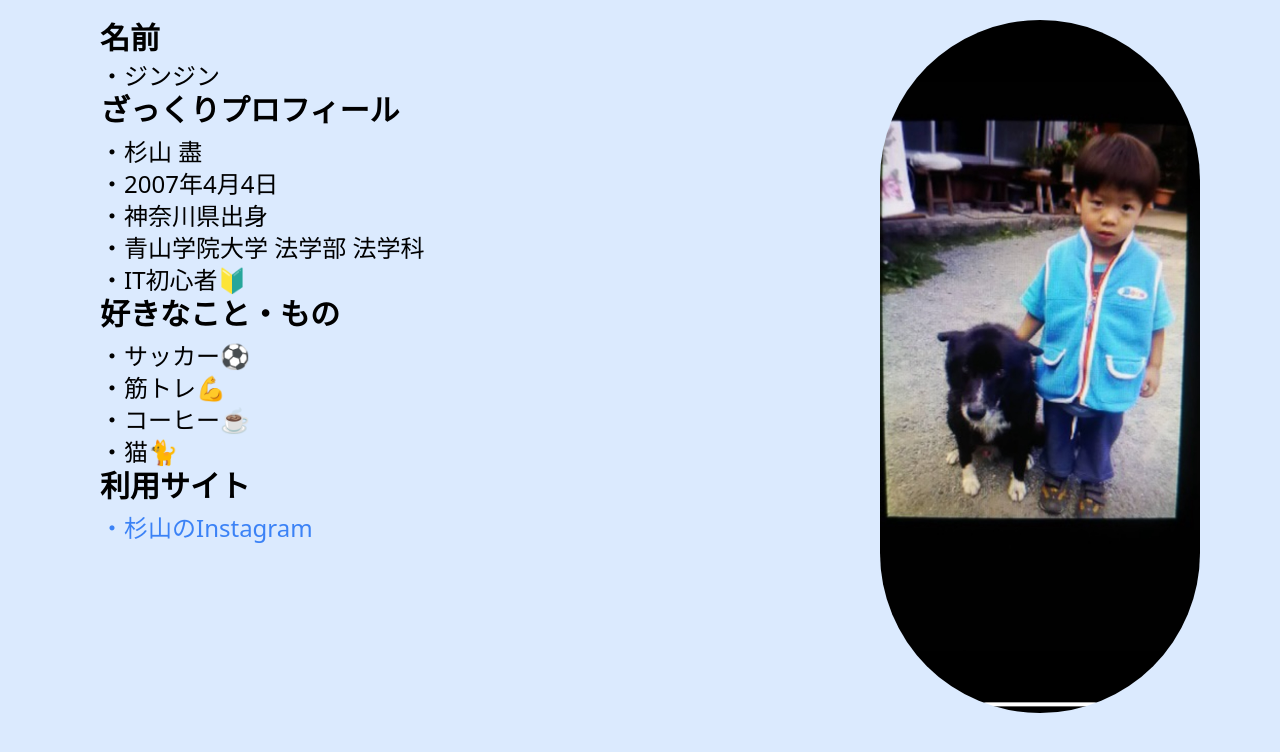
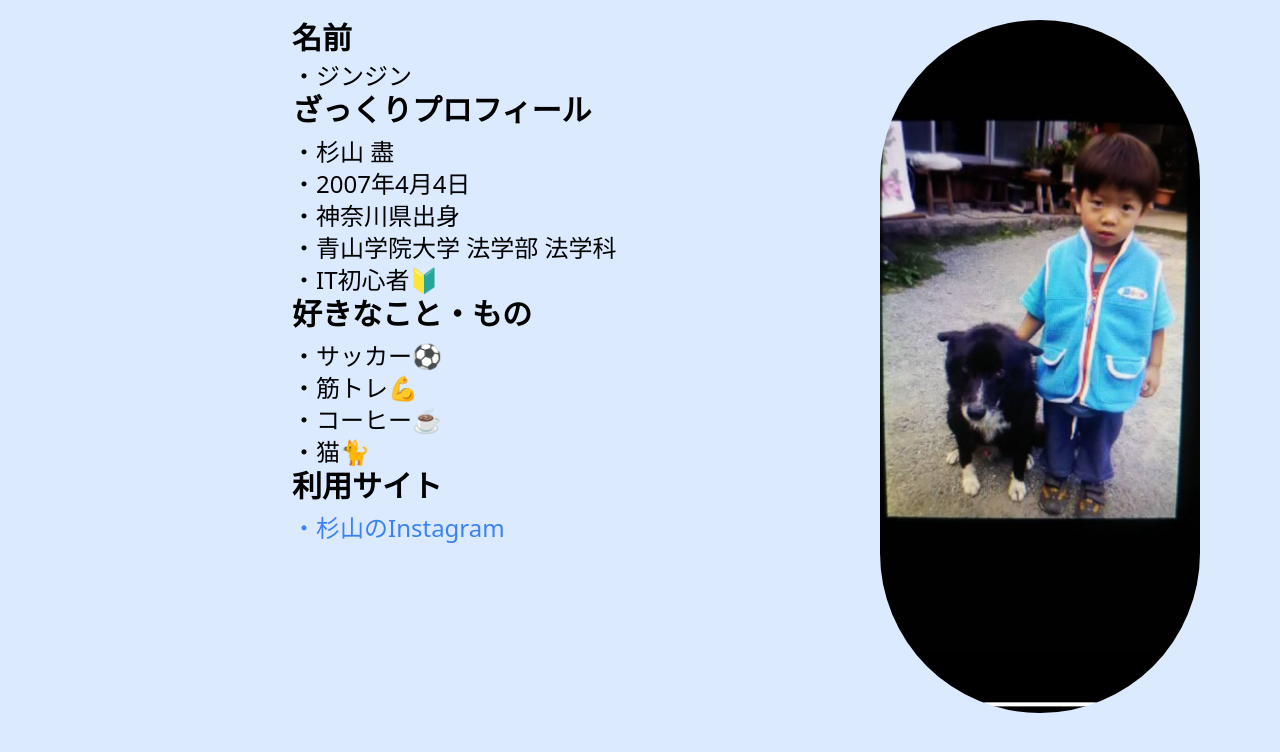
Before and after one commit to JinJin44/my-profile, a plain HTML site: page index.html in a window 1280 px wide. Drawn offline with nearby package versions, Linux system fonts and the light colour scheme.

Commit message:
プロフィールページを作成

```diff
--- a/index.html
+++ b/index.html
@@ -6,9 +6,13 @@
     <title>my profile</title>
 </head>
 <script src="https://cdn.tailwindcss.com"></script>
-<body class ="bg-blue-100 p-5">
-    <h1 class="text-3xl font-bold mb-1 text-left ml-20 ">名前</h1>
-    <p class="text-2xl text-left ml-20">・ジンジン</p>
+<body class ="bg-blue-100 p-5 max-w-4xl mx-auto">
+    <div class="flex items-center gap-8">
+        <div class="w-1/2">
+            <h1 class="text-3xl font-bold mb-1 text-left ml-20 ">名前</h1>
+            <p class="text-2xl text-left ml-20">・ジンジン</p>
+        </div>
+    </div>
     <h2 class="text-3xl font-bold mb-2 text-left ml-20">ざっくりプロフィール</h2>
     <ul class="text-2xl text-left ml-20">
         <li>・杉山 盡</li>
@@ -26,6 +30,8 @@
     </ul>
     <h4 class="text-3xl font-bold mb-2 text-left ml-20">利用サイト</h4>
     <a href="https://www.instagram.com/sugi.769/" class="text-2xl text-left ml-20 text-blue-500">・杉山のInstagram</a>
-    <img src="./IMG_4821.JPG" alt="profile" class="w-1/4 max-w-full rounded-full absolute top-5 right-20" />
+    <div class="w-1/2">
+        <img src="./IMG_4821.JPG" alt="profile" class="w-1/4 max-w-full rounded-full absolute top-5 right-20" />
+    </div>
 </body>
 </html>
```
